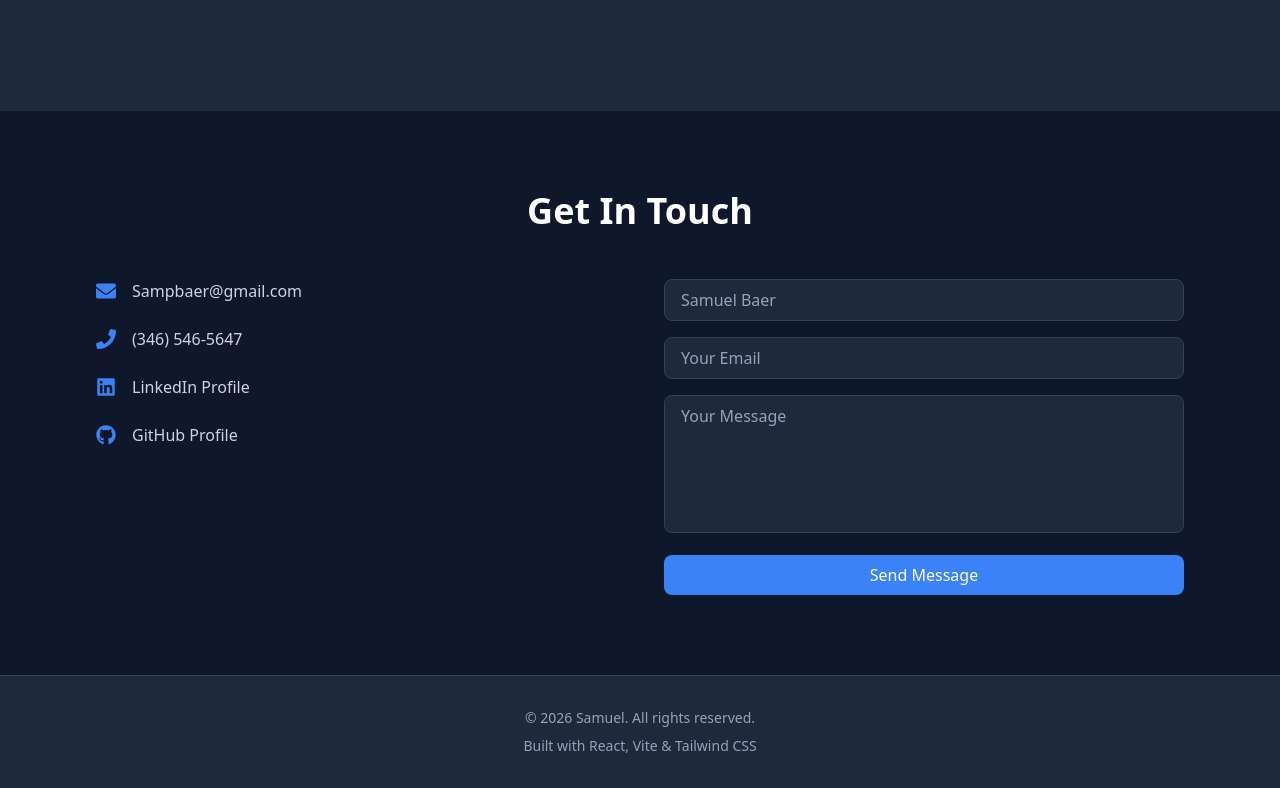
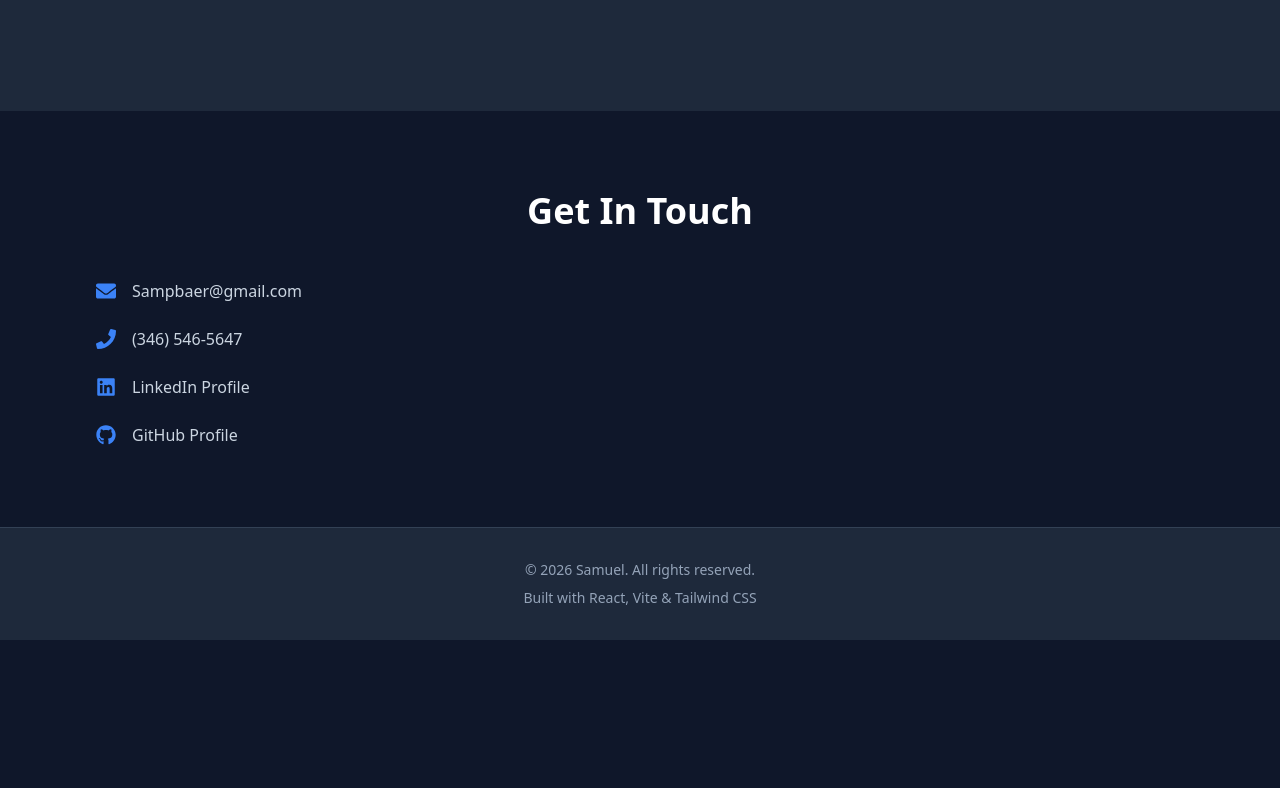
Before and after one commit to sampbaer-creator/Portfolio, a React (Vite) app: page / in a window 1280 px wide. Shown: the part 4165-4953 px from the top of the page. After the commit the page ends 4805 px from the top, so only its background shows below. Built offline with nearby package versions, Linux system fonts and the light colour scheme.

Commit message:
Remove contact form and keep direct contact links

```diff
--- a/src/components/Contact.jsx
+++ b/src/components/Contact.jsx
@@ -1,35 +1,11 @@
-import { useState } from 'react'
 import { FaEnvelope, FaPhone, FaLinkedin, FaGithub } from 'react-icons/fa'
 
 export default function Contact() {
-  const [formData, setFormData] = useState({
-    name: '',
-    email: '',
-    message: ''
-  })
-
-  const handleChange = (e) => {
-    const { name, value } = e.target
-    setFormData(prev => ({
-      ...prev,
-      [name]: value
-    }))
-  }
-
-  const handleSubmit = (e) => {
-    e.preventDefault()
-    // Handle form submission - you can integrate with a service like EmailJS or Formspree
-    console.log('Form submitted:', formData)
-    setFormData({ name: '', email: '', message: '' })
-  }
-
   return (
     <section id="contact" className="py-20 bg-primary">
-      <div className="container max-w-3xl">
+      <div className="container max-w-2xl">
         <h2 className="section-title">Get In Touch</h2>
 
-        <div className="grid md:grid-cols-2 gap-12">
-          {/* Contact Info */}
         <div className="space-y-6 fade-in">
           <div className="flex items-center gap-4">
             <FaEnvelope className="text-accent text-xl" />
@@ -56,41 +32,6 @@ export default function Contact() {
             </a>
           </div>
         </div>
-
-          {/* Contact Form */}
-          <form onSubmit={handleSubmit} className="space-y-4 fade-in">
-            <input
-              type="text"
-              name="name"
-              placeholder="Samuel Baer"
-              value={formData.name}
-              onChange={handleChange}
-              required
-              className="w-full px-4 py-2 bg-secondary border border-slate-700 rounded-lg text-white placeholder-slate-400 focus:outline-none focus:border-accent transition-colors"
-            />
-            <input
-              type="email"
-              name="email"
-              placeholder="Your Email"
-              value={formData.email}
-              onChange={handleChange}
-              required
-              className="w-full px-4 py-2 bg-secondary border border-slate-700 rounded-lg text-white placeholder-slate-400 focus:outline-none focus:border-accent transition-colors"
-            />
-            <textarea
-              name="message"
-              placeholder="Your Message"
-              value={formData.message}
-              onChange={handleChange}
-              required
-              rows="5"
-              className="w-full px-4 py-2 bg-secondary border border-slate-700 rounded-lg text-white placeholder-slate-400 focus:outline-none focus:border-accent transition-colors resize-none"
-            ></textarea>
-            <button type="submit" className="btn btn-primary w-full">
-              Send Message
-            </button>
-          </form>
-        </div>
       </div>
     </section>
   )
```
Lines whose indentation alone changed are shown as unchanged.
